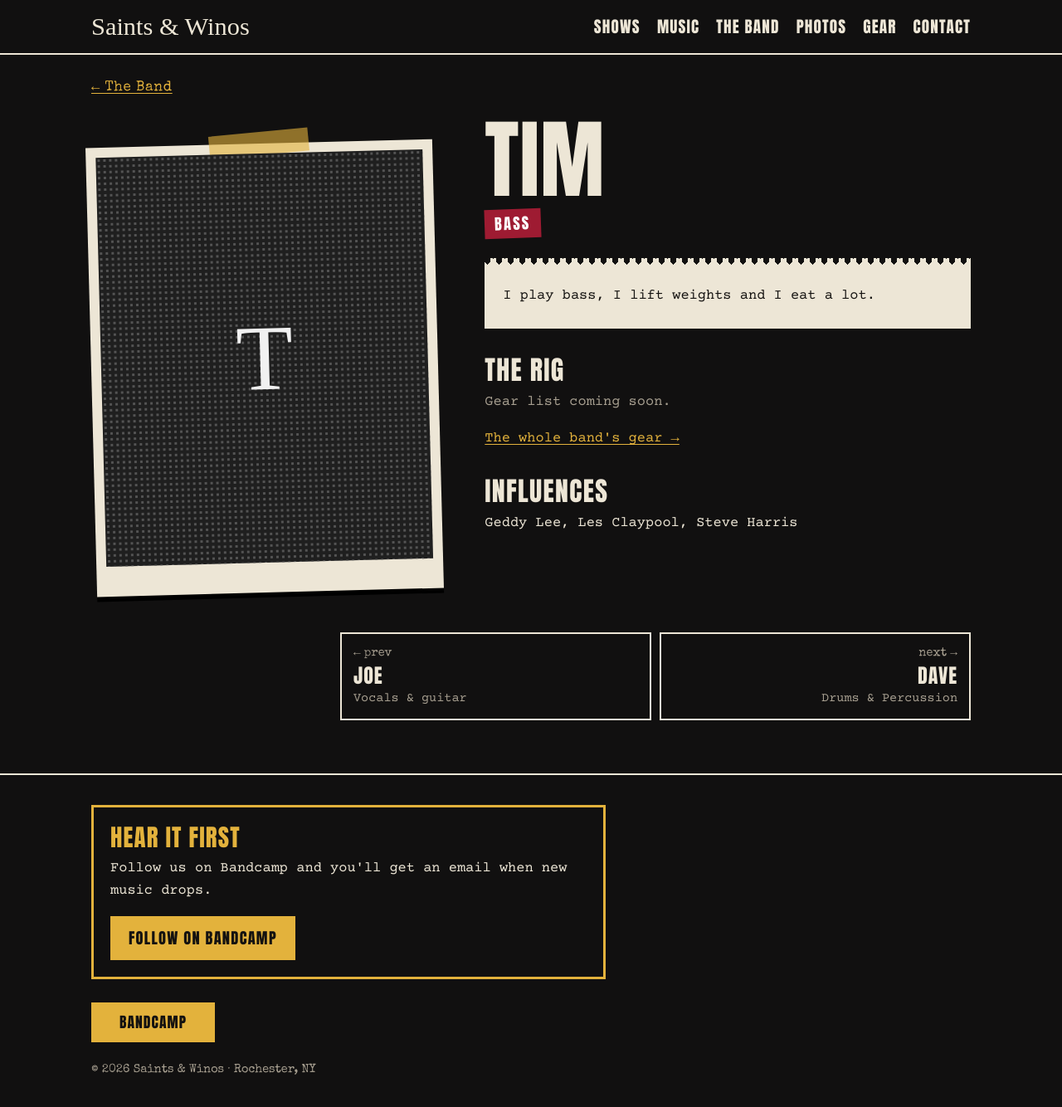
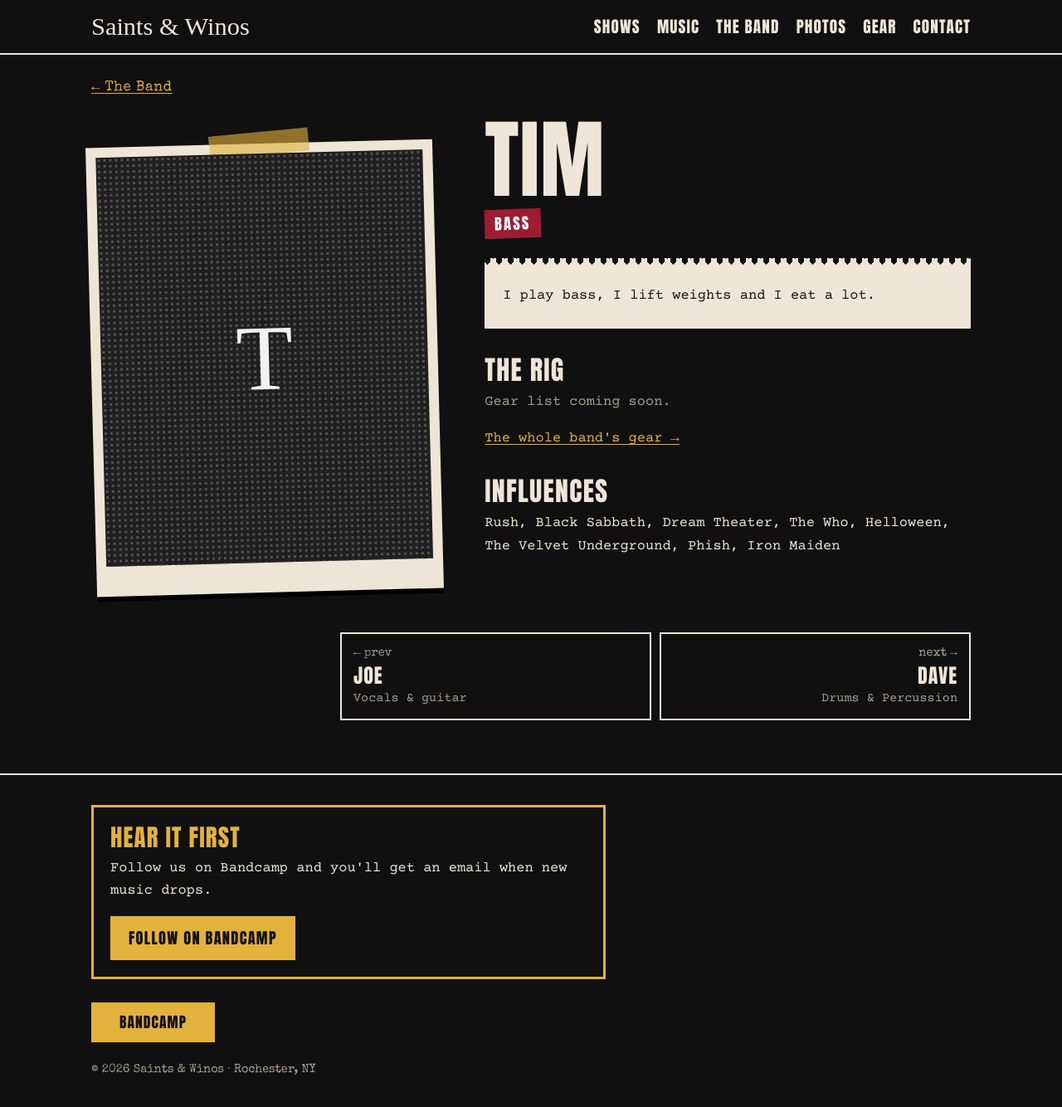
Before and after one commit to david-i-schwartz/saintsandwinos, a Jekyll site: the page built from _members/tim.md, in a window 1280 px wide and 1345 px high. Shown: the top 1334 px of the window at 83% size. Built offline with Jekyll 4.4.1, drawn with Linux system fonts in a browser that asks for light colours; some web fonts are replaced.

Commit message:
Update _members/tim.md (via Pages CMS)

```diff
--- a/_members/tim.md
+++ b/_members/tim.md
@@ -1,7 +1,8 @@
 ---
-title: Tim
+title: "Tim "
 plays: Bass
 order: 2
-influences: Geddy Lee, Les Claypool, Steve Harris
+influences: Rush, Black Sabbath, Dream Theater, The Who, Helloween, The Velvet
+  Underground, Phish, Iron Maiden
 ---
 I play bass, I lift weights and I eat a lot.
```
